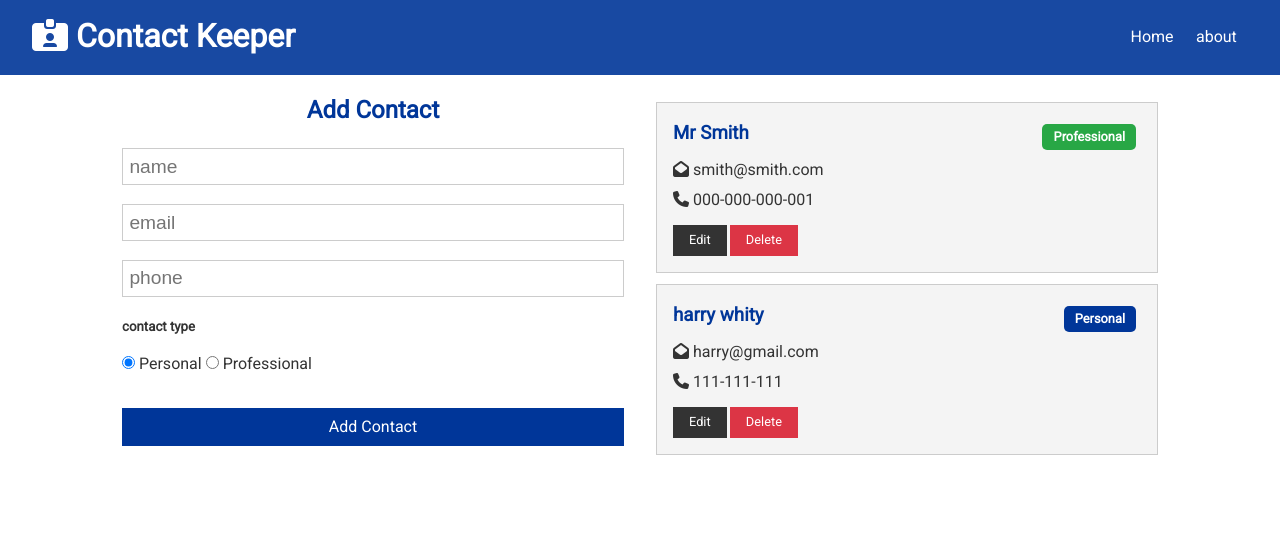
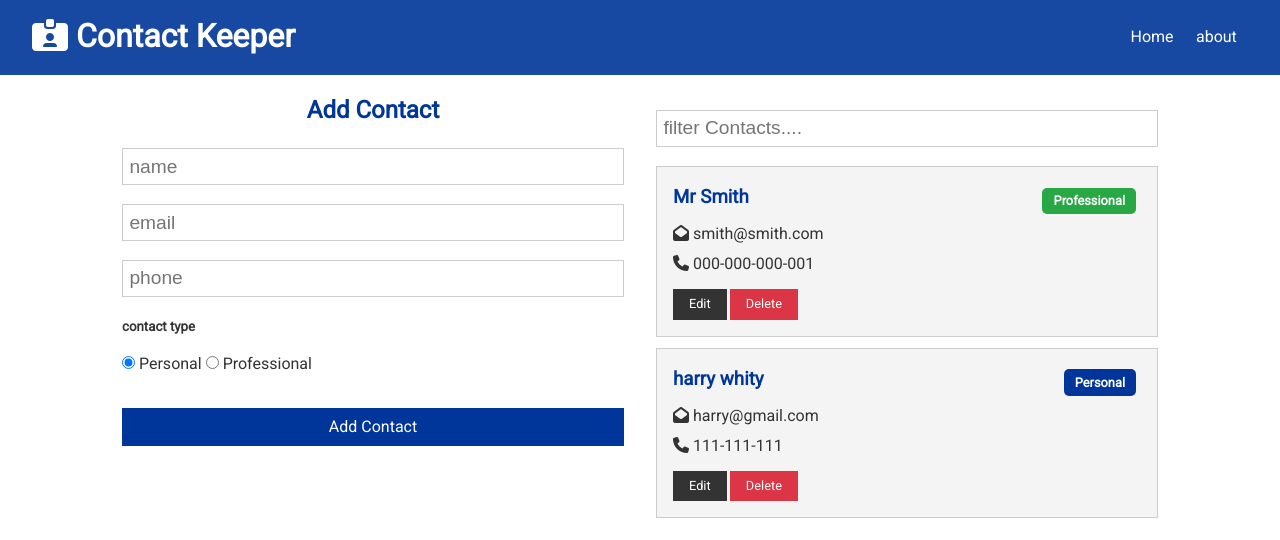
Before and after one commit to aa1aac/contact-keeper, a React (Create React App) app in the folder client/: page / in a window 1280 px wide. Shown: the top 540 px of the page. Built offline with nearby package versions, Linux system fonts and the light colour scheme.

Commit message:
css transition and contact filter

```diff
--- /dev/null
+++ b/client/src/components/contacts/ContactFilter.js
@@ -0,0 +1,37 @@
+import React, { useContext, useRef, useEffect } from "react";
+
+import ContactContext from "../../context/contact/ContactContext";
+
+const ContactFilter = () => {
+  const contactContext = useContext(ContactContext);
+
+  const { filterContacts, clearFilter, filtered } = contactContext;
+
+  const text = useRef("");
+
+  useEffect(() => {
+    if (filtered === null) {
+      text.current.value = "";
+    }
+  });
+
+  const onChange = e => {
+    if (text.current.value !== "") {
+      filterContacts(e.target.value);
+    } else {
+      clearFilter();
+    }
+  };
+  return (
+    <form>
+      <input
+        type="text"
+        ref={text}
+        placeholder="filter Contacts...."
+        onChange={onChange}
+      />
+    </form>
+  );
+};
+
+export default ContactFilter;
--- a/client/src/components/contacts/Contacts.js
+++ b/client/src/components/contacts/Contacts.js
@@ -1,4 +1,5 @@
 import React, { Fragment, useContext } from "react";
+import { CSSTransition, TransitionGroup } from "react-transition-group";
 
 import ContactContext from "../../context/contact/ContactContext";
 import ContactItem from "./ContactItem";
@@ -6,13 +7,26 @@
 const Contacts = () => {
   const contactContext = useContext(ContactContext);
 
-  const contacts = contactContext.contacts;
-  console.log(contactContext.contacts);
+  const { contacts, filtered } = contactContext;
+
+  if (contacts.length === 0) {
+    return <h4>please add contact</h4>;
+  }
   return (
     <Fragment>
-      {contacts.map(contact => (
-        <ContactItem contact={contact} key={contact.id} />
-      ))}
+      <TransitionGroup>
+        {filtered !== null
+          ? filtered.map(contact => (
+              <CSSTransition key={contact.id} timeout={500} classNames="item">
+                <ContactItem contact={contact} />
+              </CSSTransition>
+            ))
+          : contacts.map(contact => (
+              <CSSTransition key={contact.id} timeout={500} classNames="item">
+                <ContactItem contact={contact} />
+              </CSSTransition>
+            ))}
+      </TransitionGroup>
     </Fragment>
   );
 };
--- a/client/src/components/pages/Home.js
+++ b/client/src/components/pages/Home.js
@@ -2,6 +2,7 @@
 
 import Contacts from "../contacts/Contacts";
 import ContactForm from "../contacts/ContactForm";
+import ContactFilter from "../contacts/ContactFilter";
 
 const Home = () => {
   return (
@@ -10,6 +11,7 @@
         <ContactForm />
       </div>
       <div>
+        <ContactFilter />
         <Contacts />
       </div>
     </div>
--- a/client/src/context/contact/ContactReducer.js
+++ b/client/src/context/contact/ContactReducer.js
@@ -39,6 +39,19 @@
           contact.id === action.payload.id ? action.payload : contact
         )
       };
+    case CLEAR_FILTER:
+      return {
+        ...state,
+        filtered: null
+      };
+    case FILTER_CONTACTS:
+      return {
+        ...state,
+        filtered: state.contacts.filter(contact => {
+          const regex = new RegExp(`${action.payload}`, "gi");
+          return contact.name.match(regex) || contact.email.match(regex);
+        })
+      };
     default:
       return state;
   }
--- a/client/src/context/contact/ContactState.js
+++ b/client/src/context/contact/ContactState.js
@@ -37,7 +37,8 @@
         __v: 0
       }
     ],
-    current: null
+    current: null,
+    filtered: null
   };
 
   const [state, dispatch] = useReducer(ContactReducer, initialState);
@@ -68,19 +69,27 @@
     dispatch({ type: UPDATE_CONTACT, payload: contact });
   };
   // filter contacts
-
+  const filterContacts = text => {
+    dispatch({ type: FILTER_CONTACTS, payload: text });
+  };
   // clear filter
+  const clearFilter = () => {
+    dispatch({ type: CLEAR_FILTER });
+  };
 
   return (
     <ContactContext.Provider
       value={{
         contacts: state.contacts,
         current: state.current,
+        filtered: state.filtered,
         addContact,
         deleteContact,
         setCurrent,
         clearCurrent,
-        updateContact
+        updateContact,
+        filterContacts,
+        clearFilter
       }}
     >
       {props.children}
```
Also changed, not shown: client/src/App.css (+7 -7 lines), 1 other file (tests, documents, lock files or other folders).
